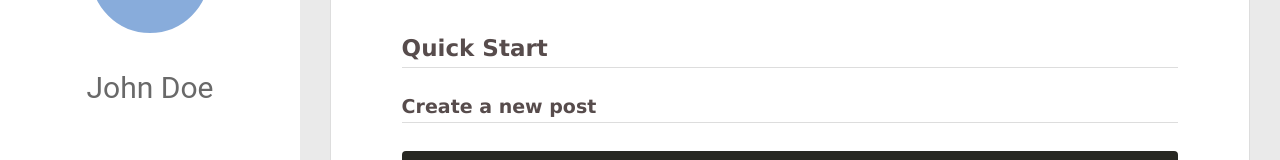
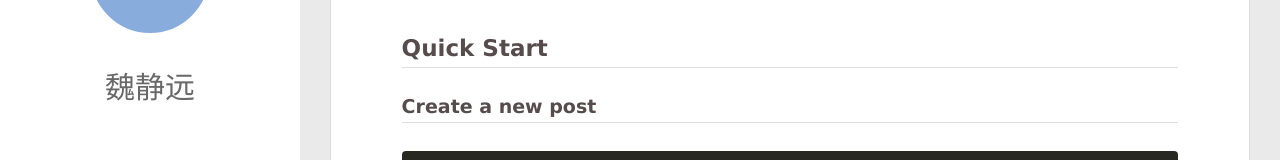
Before and after one commit to itwjy/weijingyuan513.github.io, a plain HTML site: page index.html in a window 1280 px wide. Shown: the part 202-362 px from the top of the page. Drawn offline with Linux system fonts and the light colour scheme; no server answers.

Commit message:
Site updated: 2020-03-19 23:44:58

```diff
--- a/index.html
+++ b/index.html
@@ -46,7 +46,7 @@
 			<img src="" class="js-avatar">
 		</a>
 		<hgroup>
-		  <h1 class="header-author"><a href="/">John Doe</a></h1>
+		  <h1 class="header-author"><a href="/">魏静远</a></h1>
 		</hgroup>
 
 
```
